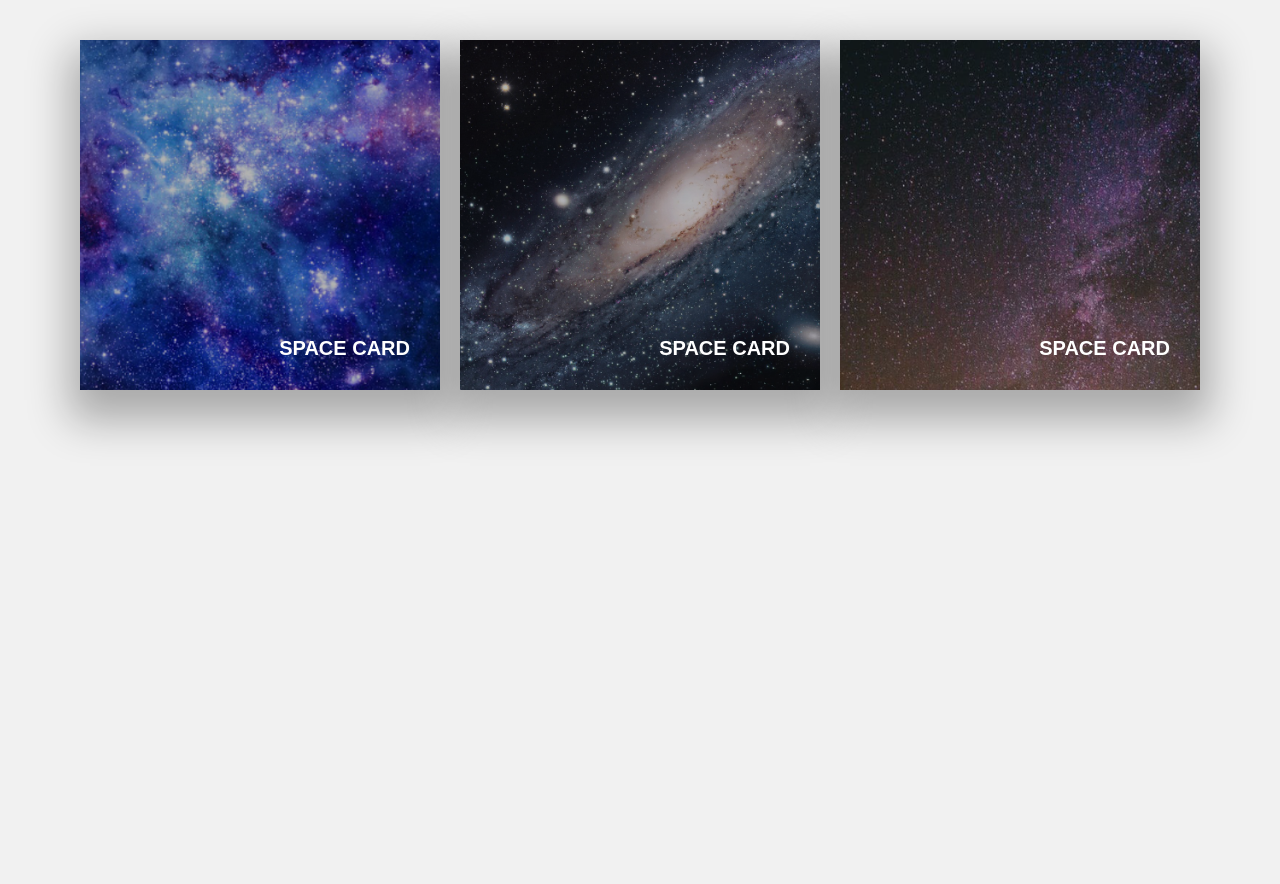
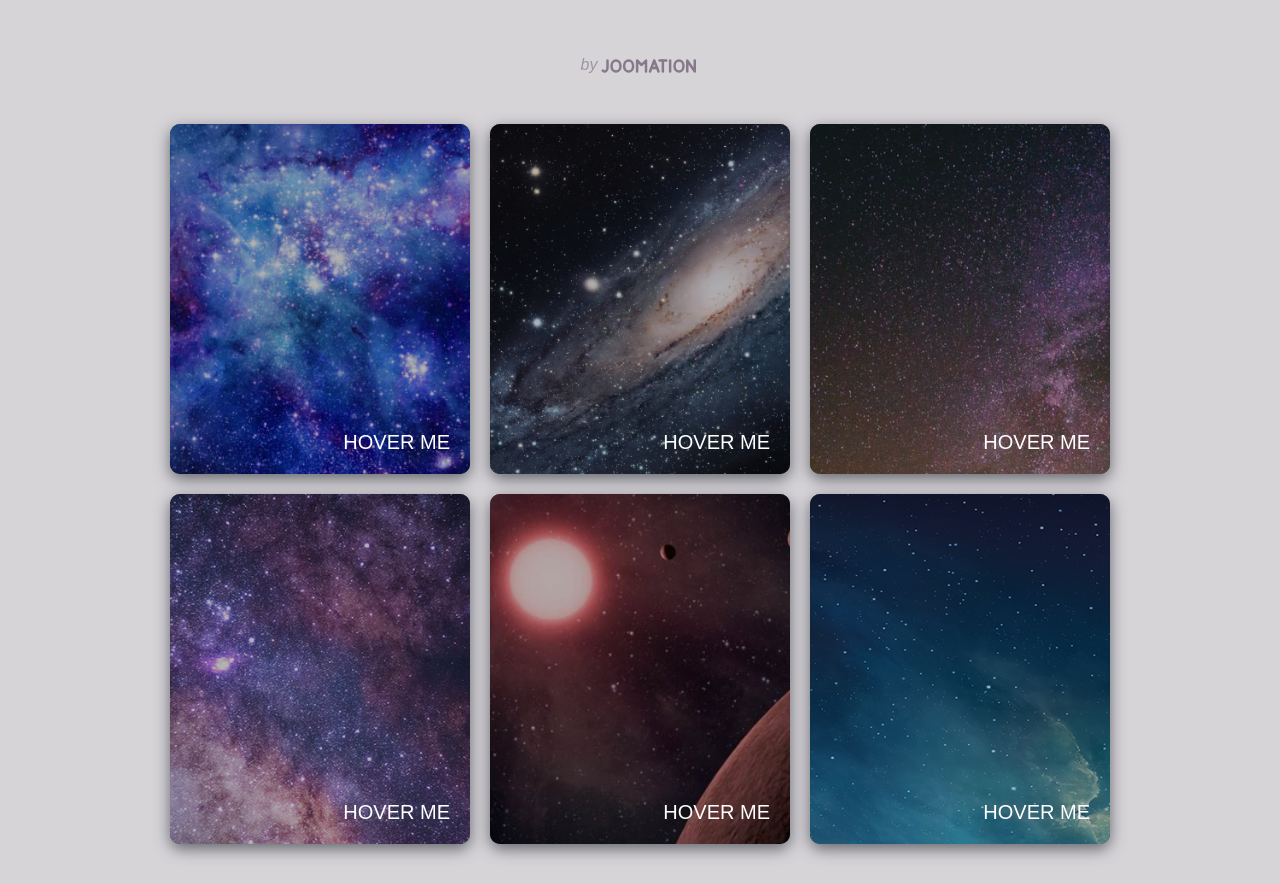
Before and after one commit to joohyung-lee/hover-card, a plain HTML site: page index.html in a window 1280 px wide. Before the commit the page ends 800 px from the top, so only its background shows below. Drawn offline with Linux system fonts and the light colour scheme.

Commit message:
update styles

```diff
--- a/css/style.css
+++ b/css/style.css
@@ -13,19 +13,22 @@ body {
 }
 
 body {
-    background-color: #f1f1f1;
+    background: #d7d4d8;
 }
 
 .title {
-    position: absolute;
+    position: relative;
     text-align: center;
-    top: 50px;
+    margin: 50px 0 0;
     width: 100%;
+    display: flex;
+    align-items: center;
+    justify-content: center;
 }
 
 .title span {
     display: inline-block;
-    color: #fff;
+    color: #87798c;
     vertical-align: middle;
     opacity: 0.7;
     font-style: italic;
@@ -53,7 +56,7 @@ body {
 
 .logo-svg {
     fill: none;
-    stroke: #fff;
+    stroke: #87798c;
     stroke-width: 2;
     stroke-linecap: round;
     stroke-linejoin: round;
@@ -74,7 +77,7 @@ body {
 .card-box-wrap {
     text-align: center;
     max-width: 1200px;
-    margin: 0 auto;
+    margin: 0px auto 0;
     font-size: 0;
     display: flex;
     align-items: center;
@@ -91,7 +94,6 @@ body {
     transform-style: preserve-3d;
     min-width: 300px;
     max-width: 380px;
-    flex: 1;
 }
 
 .card {
@@ -100,11 +102,28 @@ body {
     height: 350px;
     overflow: hidden;
     background-color: #000;
-    box-shadow: 0px 20px 40px 10px rgba(0, 0, 0, 0.3);
+    box-shadow: 0px 5px 15px 0px rgba(48, 54, 62, 0.7);
+    border-radius: 10px;
 }
+.card.hover{
+    transition:box-shadow 0.5s;
+}
+.card-box .card.hover{
+    z-index:10;
+    box-shadow: 0px 20px 40px 10px rgba(48, 54, 62, 0.8);
+}
+
 .card.ani{
     transition: 0.8s cubic-bezier(0.23, 1, 0.32, 1);
     -webkit-transition: 0.8s cubic-bezier(0.23, 1, 0.32, 1);
+}
+.card.ani .bg{
+    transition: background-position 0.5s cubic-bezier(0.23, 1, 0.32, 1),opacity 0.5s;
+    -webkit-transition: background-position 0.5s cubic-bezier(0.23, 1, 0.32, 1),opacity 0.5s;
+}
+
+.card.hover .bg{
+    opacity: 1;
 }
 .card .bg {
     position: absolute;
@@ -115,26 +134,34 @@ body {
     background-repeat: no-repeat;
     background-position: 0 0;
     background-size: cover;
-    transition: background-position 0.5s cubic-bezier(0.23, 1, 0.32, 1);
-    -webkit-transition: background-position 0.5s cubic-bezier(0.23, 1, 0.32, 1);
     opacity: 0.7;
+    transition:opacity 0.3s;
 }
 
 
 .card .info {
     position: absolute;
-    bottom: 30px;
-    right: 30px;
+    bottom: 20PX;
+    right: 20PX;
+    transition:all 0.4s ease-out;
 }
-
+.card.hover .info{
+    text-shadow:rgba(0, 0, 0, 0.5) 0 5px 10px
+}
 .card .info h1 {
     display: inline-block;
     color: #fff;
     font-size: 20px;
+    font-weight: normal;
 }
 @media screen and (max-width: 768px) {
     .card-box {
         width: 100%;
         min-width: 100%;
+
+    }
+    .card-box-wrap{
+        margin:10px auto 0;
+        padding:0 50px;
     }
 }
--- a/index.html
+++ b/index.html
@@ -11,49 +11,81 @@
 </head>
 
 <body>
+    <div class="title">
+        <span>by</span>
+        <a class="logo" href="https://joomation.com/home">
+            <svg x="0px" y="0px" viewBox="0 0 80 25">
+                <ellipse class="logo-svg" cx="13.6" cy="12.8" rx="3.6" ry="4.4"></ellipse>
+                <ellipse class="logo-svg" cx="23.7" cy="12.8" rx="3.6" ry="4.4"></ellipse>
+                <ellipse class="logo-svg" cx="64" cy="12.8" rx="3.6" ry="4.4"></ellipse>
+                <polyline class="logo-svg" points="37.6,17.2 37.6,8.4 34.1,12 30.5,8.4 30.5,17.2 "></polyline>
+                <g>
+                    <line class="logo-svg" x1="44.2" y1="14.3" x2="42" y2="14.3"></line>
+                    <polyline class="logo-svg" points="47.6,17.2 44.2,8.4 40.8,17.2 	"></polyline>
+                    <line class="logo-svg" x1="44.2" y1="14.3" x2="46.5" y2="14.3"></line>
+                </g>
+                <g>
+                    <line class="logo-svg" x1="48.4" y1="8.4" x2="53.8" y2="8.4"></line>
+                    <line class="logo-svg" x1="51.1" y1="8.4" x2="51.1" y2="17.2"></line>
+                </g>
+                <line class="logo-svg" x1="56.9" y1="8.4" x2="56.9" y2="17.2"></line>
+                <polyline class="logo-svg" points="70.6,17.2 70.6,8.4 76.6,17.2 76.6,8.4 "></polyline>
+                <path class="logo-svg" d="M6.8,8.3c0,0,0,3.9,0,5.8s-1.5,4.3-3.8,2.3"></path>
+            </svg>
+        </a>
+    </div>
     <div class="card-box-wrap">
-        <div class="card-box"
-        ontouchstart="hoverCard.touchEnter(this,event)"
-        ontouchmove="hoverCard.touchMove(this,event)"
-        ontouchend="hoverCard.touchEnd(this,event)"
-
-        onmouseenter="hoverCard.handleEnter(this,event)"
-        onmousemove="hoverCard.handleMove(this,event)"
-        onmouseleave="hoverCard.handleLeave(this)">
+        <div class="card-box" ontouchstart="hoverCard.touchEnter(this,event)" ontouchmove="hoverCard.touchMove(this,event)" ontouchend="hoverCard.touchEnd(this,event)"
+            onmouseenter="hoverCard.handleEnter(this,event)" onmousemove="hoverCard.handleMove(this,event)" onmouseleave="hoverCard.handleLeave(this)">
             <div class="card ani">
                 <div class="bg" style="background-image:url('images/space01.png')"></div>
                 <div class="info">
-                    <h1>SPACE CARD</h1>
+                    <h1>HOVER ME</h1>
                 </div>
             </div>
         </div>
-        <div class="card-box"
-        ontouchstart="hoverCard.touchEnter(this,event)"
-        ontouchmove="hoverCard.touchMove(this,event)"
-        ontouchend="hoverCard.touchEnd(this,event)"
-
-        onmouseenter="hoverCard.handleEnter(this,event)"
-        onmousemove="hoverCard.handleMove(this,event)"
-        onmouseleave="hoverCard.handleLeave(this)">
+        <div class="card-box" ontouchstart="hoverCard.touchEnter(this,event)" ontouchmove="hoverCard.touchMove(this,event)" ontouchend="hoverCard.touchEnd(this,event)"
+            onmouseenter="hoverCard.handleEnter(this,event)" onmousemove="hoverCard.handleMove(this,event)" onmouseleave="hoverCard.handleLeave(this)">
             <div class="card ani">
                 <div class="bg" style="background-image:url('images/space03.png')"></div>
                 <div class="info">
-                    <h1>SPACE CARD</h1>
+                    <h1>HOVER ME</h1>
                 </div>
             </div>
         </div>
-        <div class="card-box"
-        ontouchstart="hoverCard.touchEnter(this,event)"
-        ontouchmove="hoverCard.touchMove(this,event)"
-        ontouchend="hoverCard.touchEnd(this,event)"
-
-        onmouseenter="hoverCard.handleEnter(this,event)"
-        onmousemove="hoverCard.handleMove(this,event)"
-        onmouseleave="hoverCard.handleLeave(this)">
+        <div class="card-box" ontouchstart="hoverCard.touchEnter(this,event)" ontouchmove="hoverCard.touchMove(this,event)" ontouchend="hoverCard.touchEnd(this,event)"
+            onmouseenter="hoverCard.handleEnter(this,event)" onmousemove="hoverCard.handleMove(this,event)" onmouseleave="hoverCard.handleLeave(this)">
             <div class="card ani">
                 <div class="bg" style="background-image:url('images/space04.png')"></div>
                 <div class="info">
-                    <h1>SPACE CARD</h1>
+                    <h1>HOVER ME</h1>
+                </div>
+            </div>
+        </div>
+        <div class="card-box" ontouchstart="hoverCard.touchEnter(this,event)" ontouchmove="hoverCard.touchMove(this,event)" ontouchend="hoverCard.touchEnd(this,event)"
+            onmouseenter="hoverCard.handleEnter(this,event)" onmousemove="hoverCard.handleMove(this,event)" onmouseleave="hoverCard.handleLeave(this)">
+            <div class="card ani">
+                <div class="bg" style="background-image:url('images/space05.png')"></div>
+                <div class="info">
+                    <h1>HOVER ME</h1>
+                </div>
+            </div>
+        </div>
+        <div class="card-box" ontouchstart="hoverCard.touchEnter(this,event)" ontouchmove="hoverCard.touchMove(this,event)" ontouchend="hoverCard.touchEnd(this,event)"
+            onmouseenter="hoverCard.handleEnter(this,event)" onmousemove="hoverCard.handleMove(this,event)" onmouseleave="hoverCard.handleLeave(this)">
+            <div class="card ani">
+                <div class="bg" style="background-image:url('images/space02.png')"></div>
+                <div class="info">
+                    <h1>HOVER ME</h1>
+                </div>
+            </div>
+        </div>
+        <div class="card-box" ontouchstart="hoverCard.touchEnter(this,event)" ontouchmove="hoverCard.touchMove(this,event)" ontouchend="hoverCard.touchEnd(this,event)"
+            onmouseenter="hoverCard.handleEnter(this,event)" onmousemove="hoverCard.handleMove(this,event)" onmouseleave="hoverCard.handleLeave(this)">
+            <div class="card ani">
+                <div class="bg" style="background-image:url('images/space06.png')"></div>
+                <div class="info">
+                    <h1>HOVER ME</h1>
                 </div>
             </div>
         </div>
--- a/js/script.js
+++ b/js/script.js
@@ -17,8 +17,8 @@ var hoverCard = {
         return target.children[0].style.transform = 'rotateY(' + rx + 'deg)' + ' ' + 'rotateX(' + ry + 'deg)';
     },
     cardBgTransform: function (target) {
-        var bx = this.postionX() * -40;
-        var by = this.positionY() * -40;
+        var bx = this.postionX() * -50;
+        var by = this.positionY() * -50;
         return target.children[0].children[0].style.backgroundPosition = bx + 'px' + ' ' + by + 'px';
     },
     handleEnter: function (target, e) {
@@ -26,6 +26,7 @@ var hoverCard = {
         this.height = target.clientHeight;
         this.startX=e.pageX;
         this.startY=e.pageY;
+        target.children[0].classList.add('hover');
     },
     handleMove: function (target, e) {
         if(Math.abs(this.startX-e.pageX)>50){
@@ -40,6 +41,7 @@ var hoverCard = {
         this.mouseX = 0;
         this.mouseY = 0;
         target.children[0].classList.add('ani');
+        target.children[0].classList.remove('hover');
         this.cardTransform(target);
         this.cardBgTransform(target);
     },
```
Also changed, not shown: images/space05.png (added), images/space06.png (added).
